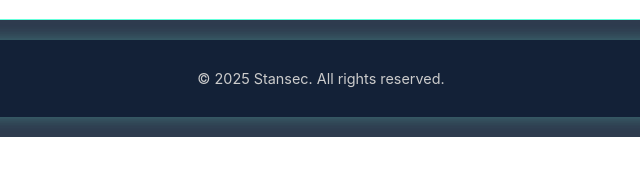
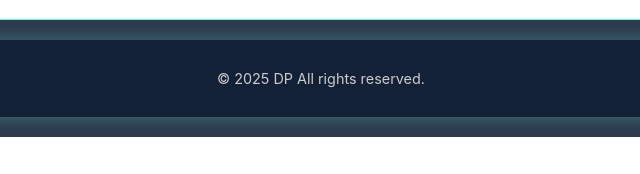
Before and after one commit to dilipsprasad/dilipsprasad.github.io, a plain HTML site: page index.html in a window 1280 px wide. Shown: the part 3440-3614 px from the top of the page, 319-959 px from the left. Drawn offline with Linux system fonts and the light colour scheme; files whose address does not match are found by name.

Commit message:
Update index.html

```diff
--- a/index.html
+++ b/index.html
@@ -281,7 +281,7 @@ style="width:80px; height:80px; vertical-align:middle; margin:0 10px;"
       <!-- Footer Section -->
       <footer>
         <div class="container">
-          <p>&copy; 2025  Stansec. All rights reserved.</p>
+          <p>&copy; 2025  DP All rights reserved.</p>
         </div>
       </footer>
     </div>
```
